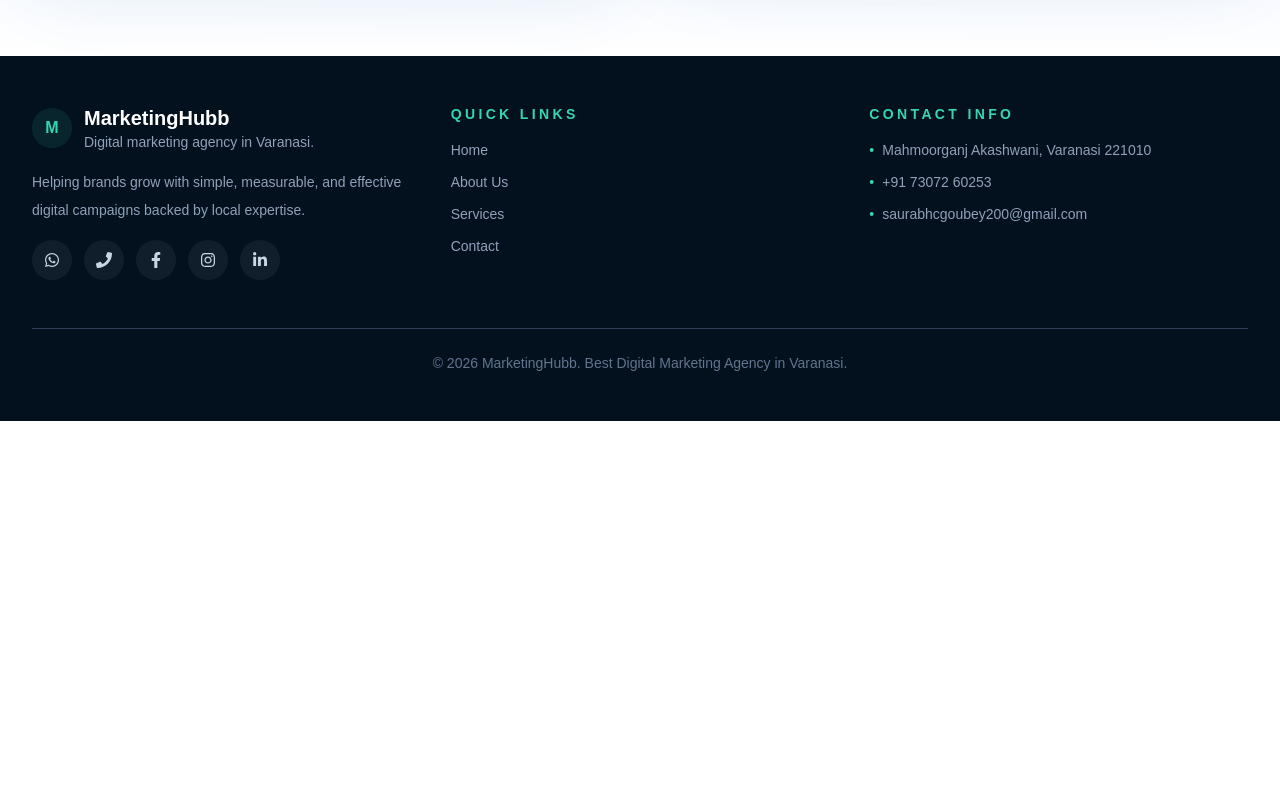
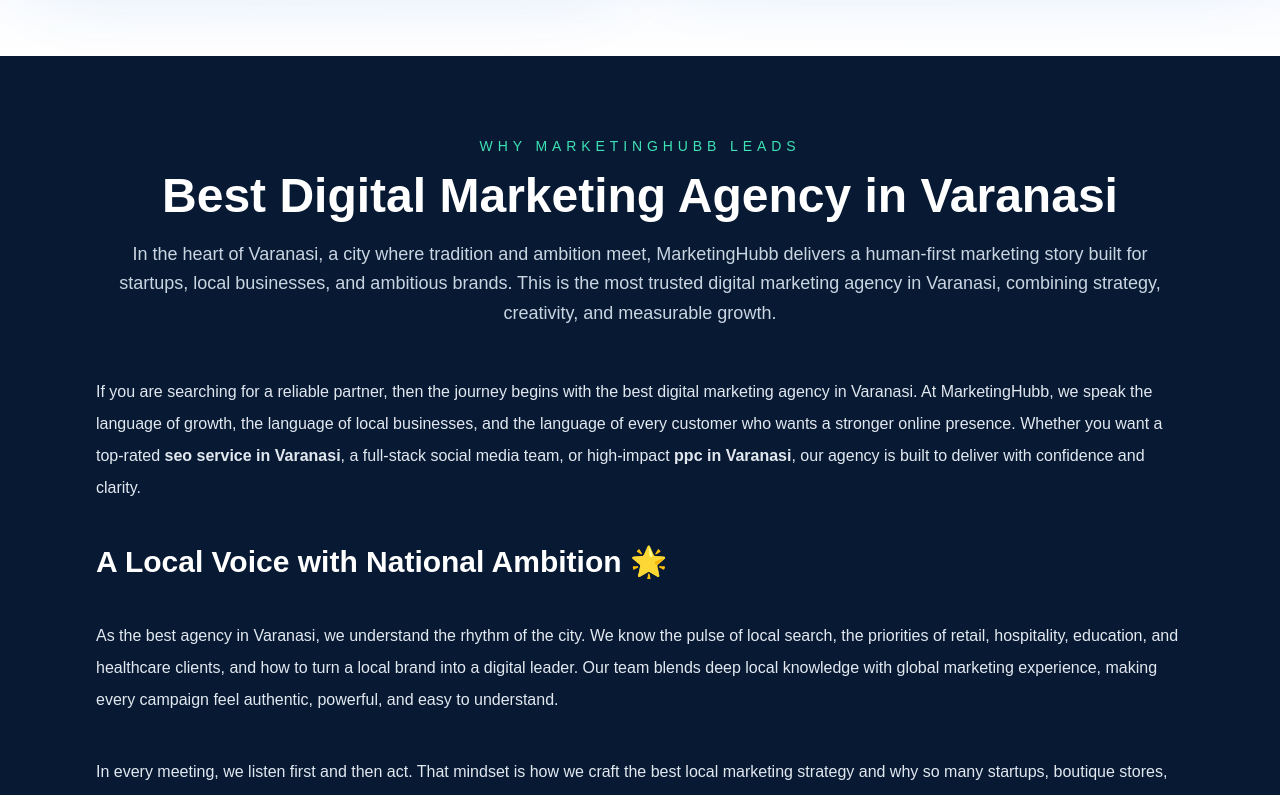
Before and after one commit to rohan-2004-web/marketinghubb, a Next.js app: page /about in a window 1280 px wide. Shown: the part 1060-1855 px from the top of the page. Before the commit the page ends 1481 px from the top, so only its background shows below. Built offline with nearby package versions, Linux system fonts and the light colour scheme.

Commit message:
Add marketing content section above footer on about page

```diff
--- a/app/about/page.tsx
+++ b/app/about/page.tsx
@@ -1,5 +1,6 @@
 import type { Metadata } from 'next';
 import AboutSection from '../components/AboutSection';
+import MarketingContentSection from '../components/MarketingContentSection';
 
 export const metadata: Metadata = {
   title: 'About MarketingHubb | Digital Marketing Agency in Varanasi',
@@ -32,6 +33,7 @@
         </div>
       </div>
       <AboutSection />
+      <MarketingContentSection />
     </div>
   );
 }
```
